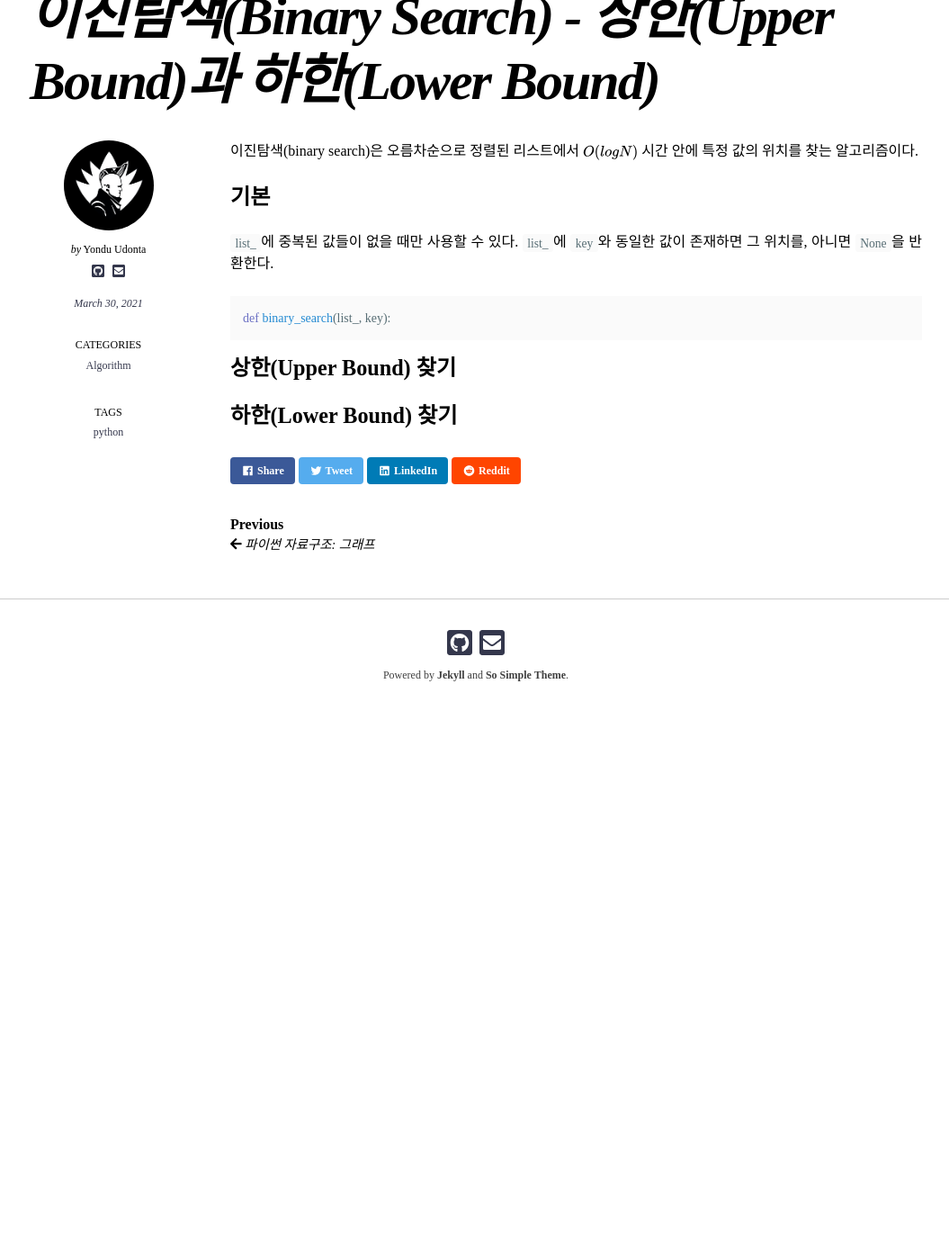
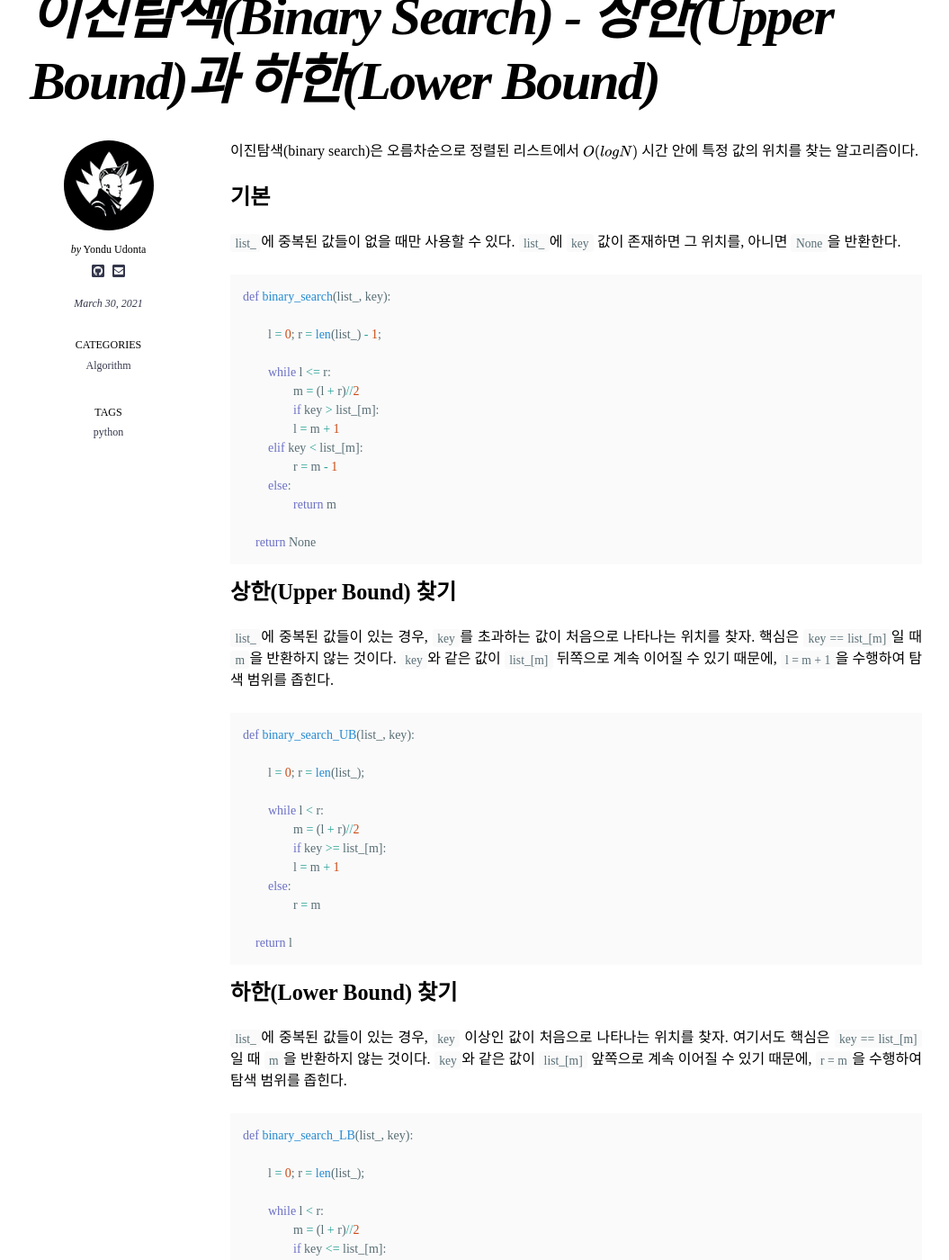
Before and after one commit to boreum0302/blog, a Jekyll site: the page built from _posts/2021-03-30-binary-search.md, in a window 1280 px wide and 1400 px high, scrolled down 359 px. Shown: the whole window at 90% size, without its empty margins (111-1166 px from the left). Built offline with Jekyll 4.4.1, drawn with Linux system fonts in a browser that asks for light colours; nearby versions of some CDN libraries; some web fonts are replaced; formulas are drawn with MathJax 3; before the commit the page ends 1182 px from its top, so only the background shows below that.

Commit message:
Update 2021-03-30-binary-search.md

````diff
--- a/_posts/2021-03-30-binary-search.md
+++ b/_posts/2021-03-30-binary-search.md
@@ -1,5 +1,5 @@
 ---
-title: "이진탐색(Binary Search) - 상한(Upper Bound)과 하한(Lower Bound)"
+title: "이진탐색(Binary Search) - 상한(Upper Bound)과 하한(Lower Bound) "
 categories:
   - Algorithm
 tags:
@@ -11,14 +11,59 @@ use_math: true
 
 ## 기본
 
-`list_`에 중복된 값들이 없을 때만 사용할 수 있다. `list_`에 `key`와 동일한 값이 존재하면 그 위치를, 아니면 `None`을 반환한다.
+`list_`에 중복된 값들이 없을 때만 사용할 수 있다. `list_`에 `key` 값이 존재하면 그 위치를, 아니면 `None`을 반환한다.
 
 ```python
 def binary_search(list_, key):
+
+	l = 0; r = len(list_) - 1;
+
+	while l <= r:
+		m = (l + r)//2
+		if key > list_[m]:
+        	l = m + 1
+        elif key < list_[m]:
+        	r = m - 1
+        else:
+        	return m
+
+    return None
 ```
 
 ## 상한(Upper Bound) 찾기
 
+`list_`에 중복된 값들이 있는 경우, `key`를 초과하는 값이 처음으로 나타나는 위치를 찾자. 핵심은 `key == list_[m]`일 때 `m`을 반환하지 않는 것이다. `key`와 같은 값이 `list_[m]` 뒤쪽으로 계속 이어질 수 있기 때문에, `l = m + 1`을 수행하여 탐색 범위를 좁힌다.
 
+```python
+def binary_search_UB(list_, key):
+
+	l = 0; r = len(list_);
+
+	while l < r:
+		m = (l + r)//2
+		if key >= list_[m]:
+        	l = m + 1
+        else:
+        	r = m
+
+    return l
+```
 
 ## 하한(Lower Bound) 찾기
+
+`list_`에 중복된 값들이 있는 경우, `key` 이상인  값이 처음으로 나타나는 위치를 찾자. 여기서도 핵심은 `key == list_[m]`일 때 `m`을 반환하지 않는 것이다. `key`와 같은 값이 `list_[m]` 앞쪽으로 계속 이어질 수 있기 때문에, `r = m`을 수행하여 탐색 범위를 좁힌다.
+
+```python
+def binary_search_LB(list_, key):
+
+	l = 0; r = len(list_);
+
+	while l < r:
+		m = (l + r)//2
+		if key <= list_[m]:
+        	r = m
+        else:
+        	l = m + 1
+
+    return l
+```
````
